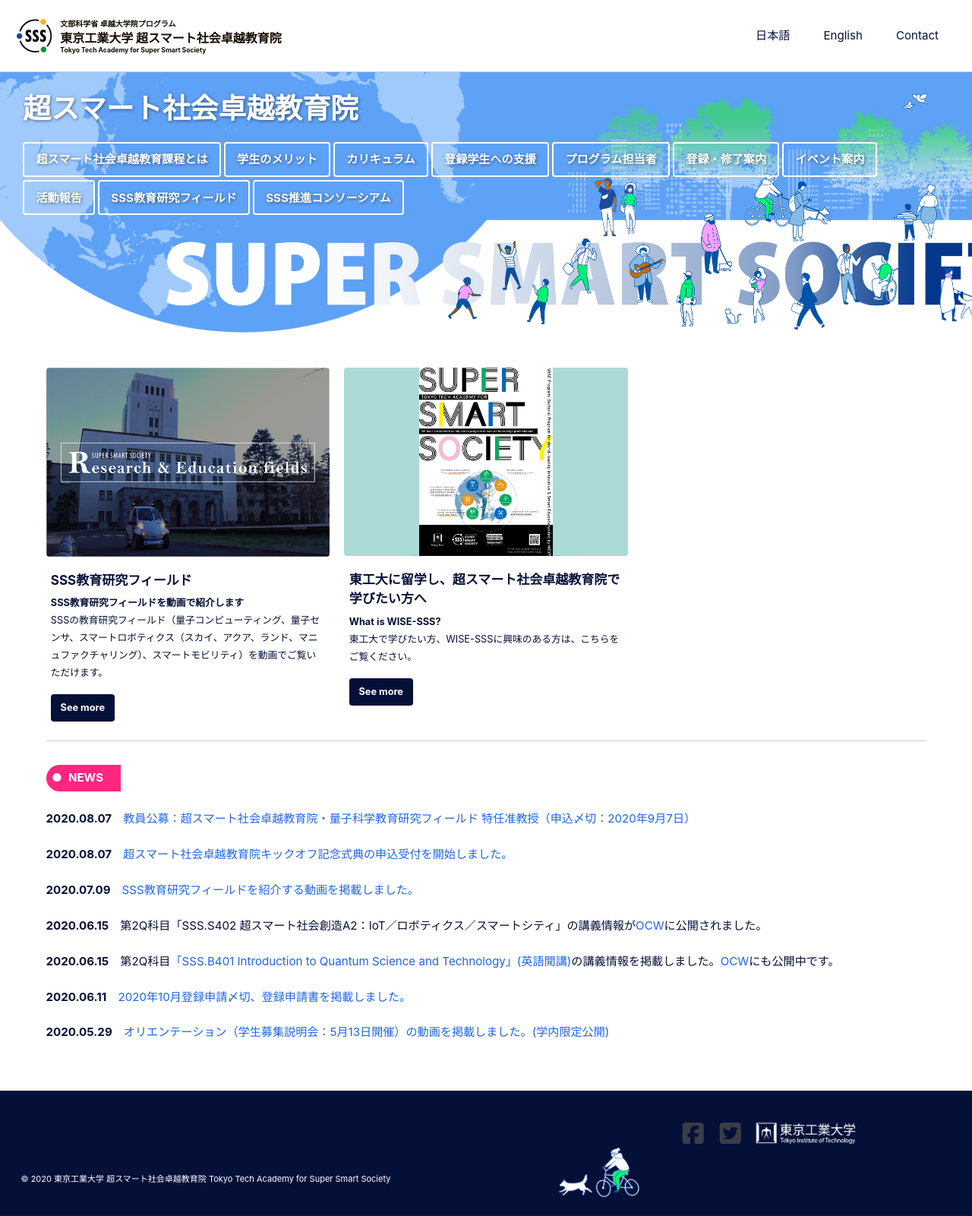
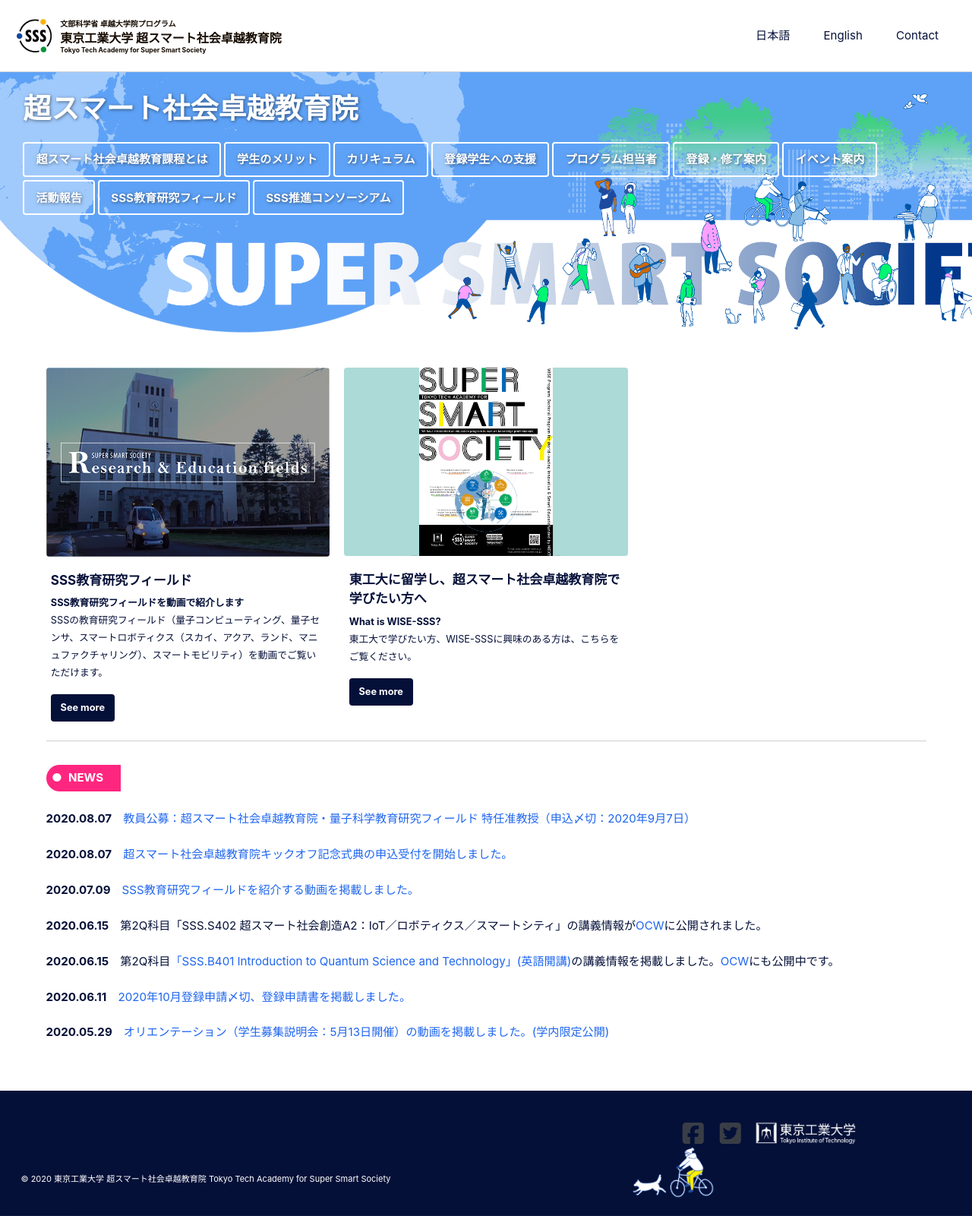
Before and after one commit to fl1d/w0ex.github.io, a Jekyll site: the page built from _pages/home.md, in a window 1280 px wide. Shown: the whole page at 76% size. Built offline with Jekyll 4.4.1, drawn with Linux system fonts in a browser that asks for light colours; cached includes are drawn as plain includes; nearby versions of some CDN libraries.

Commit message:
Update _footer.scss

```diff
--- a/_sass/minimal-mistakes/_footer.scss
+++ b/_sass/minimal-mistakes/_footer.scss
@@ -15,7 +15,7 @@
   animation: $intro-transition;
   -webkit-animation-delay: 0.45s;
   animation-delay: 0.45s;
-  background-image: url('/assets/images/footer_summer.png');
+  background-image: url('/assets/images/footer_fall.png');
   background-size: cover;
 
   footer {
```
